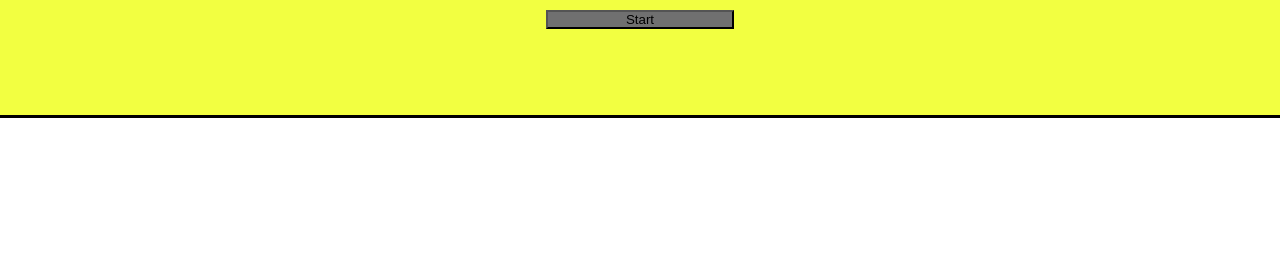
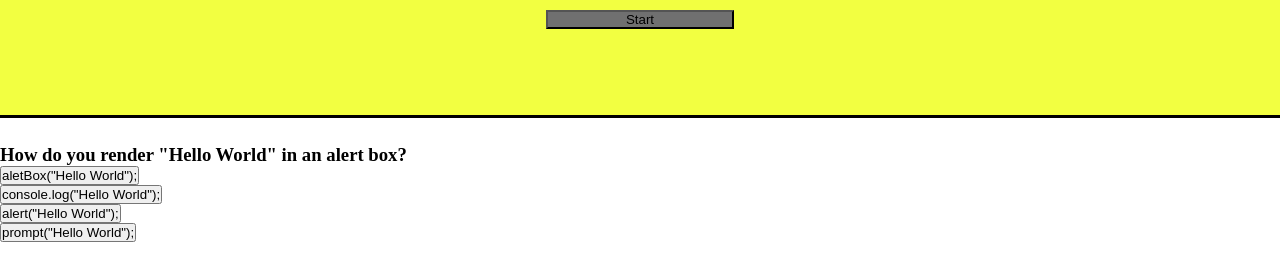
Before and after one commit to JWelch775/code-quiz, a plain HTML site: page index.html in a window 1280 px wide. Both pictures are taken after a click on the button "Start". Shown: the part 104-384 px from the top of the page. Drawn offline with Linux system fonts and the light colour scheme.

Commit message:
first question renders when start button is clicked

```diff
--- a/assets/js/script.js
+++ b/assets/js/script.js
@@ -1,4 +1,9 @@
 var timerEl = document.getElementById('timer');
+var questionEl = document.getElementById('question1');
+var one = document.getElementById('1');
+var two = document.getElementById('2');
+var three = document.getElementById('3');
+var four = document.getElementById('4');
 var timer = 60;
 var clearTime;
 
@@ -21,6 +26,37 @@ var startTimer = function() {
     }
 
     clearTime = endTimer;
+
+    quest1();
 }
 
+var quest1 = function () {
+    questionEl.innerHTML = 'How do you render "Hello World" in an alert box?';
+
+    one.innerHTML = '<button id="a">aletBox("Hello World");</button>';
+    two.innerHTML = '<button id="b">console.log("Hello World");</button>';
+    three.innerHTML = '<button id="c">alert("Hello World");</button>';
+    four.innerHTML = '<button id="d">prompt("Hello World");</button>';
+
+    var a = document.getElementById("a");
+    var b = document.getElementById("b");
+    var c = document.getElementById("c");
+    var d = document.getElementById("d");
+
+    var clickedAnswer = function() {
+        wrongAnswer();
+        quest2();
+    }
+
+    a.addEventListener("click", clickedAnswer);
+    b.addEventListener("click", clickedAnswer);
+    c.addEventListener("click", quest2);
+    d.addEventListener("click", clickedAnswer);
+}
+
+
+
+
+
+
 start.onclick = startTimer;
--- a/index.html
+++ b/index.html
@@ -23,8 +23,8 @@
         </section>
     </header>
     <main>
-        <section class="question btn" id="options">
-            <h3 id="question"></h3>
+        <section class="question1 btn" id="options">
+            <h3 id="question1"></h3>
             <ul id="press">
                 <li class="answer" id="1"></li>
                 <li class="answer" id="2"></li>
```
